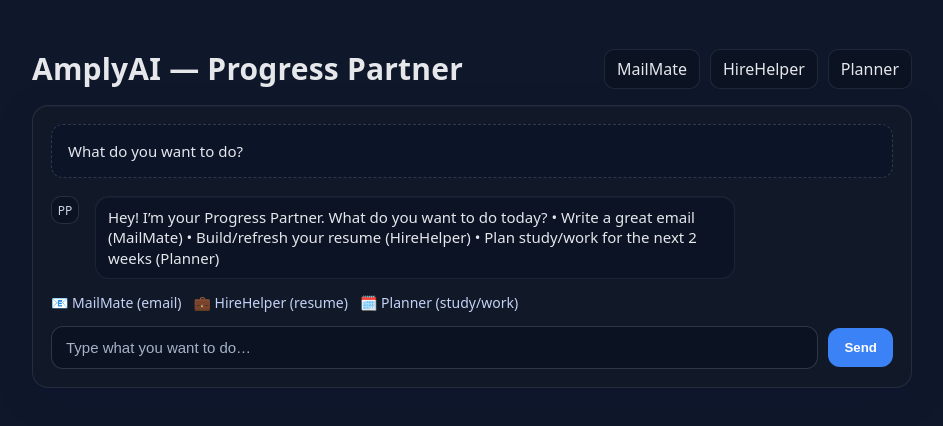
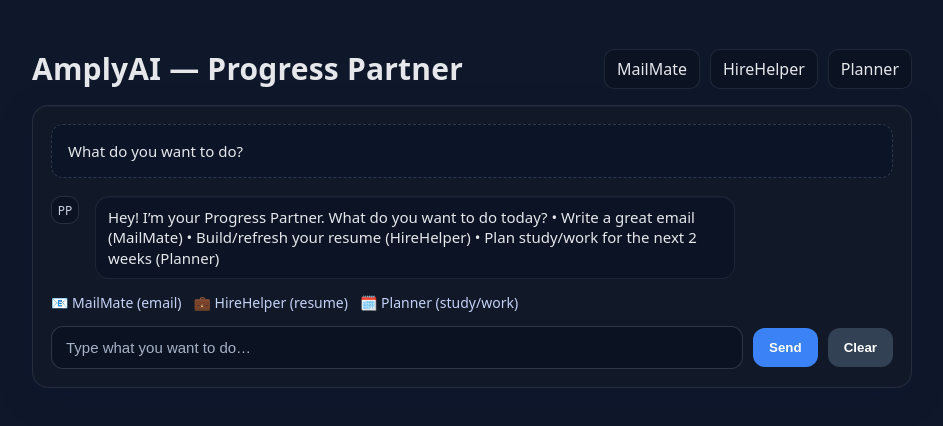
Before and after one commit to madevthevanthiran-maker/amplyai-chatbot, a Next.js app: page / in a window 1280 px wide. Shown: the top 426 px of the page, without its empty margins (168-1111 px from the left). Built offline with nearby package versions, Linux system fonts and the light colour scheme.

Commit message:
Update index.jsx

```diff
--- a/pages/index.jsx
+++ b/pages/index.jsx
@@ -1,20 +1,22 @@
+// pages/index.jsx (or index.js)
 import { useState } from "react";
 import Link from "next/link";
+import { useLocalState } from "../lib/useLocalState";
 
 export default function Home() {
-  const [messages, setMessages] = useState([
+  const [messages, setMessages] = useLocalState("pp.messages", [
     {
       role: "bot",
       text:
         "Hey! I’m your Progress Partner. What do you want to do today?\n• Write a great email (MailMate)\n• Build/refresh your resume (HireHelper)\n• Plan study/work for the next 2 weeks (Planner)",
     },
   ]);
-  const [text, setText] = useState("");
+  const [text, setText] = useLocalState("pp.input", "");
   const [typing, setTyping] = useState(false);
 
   const send = (e) => {
     e.preventDefault();
-    const clean = text.trim();
+    const clean = (text || "").trim();
     if (!clean) return;
 
     // append user bubble
@@ -22,7 +24,7 @@ export default function Home() {
     setText("");
     setTyping(true);
 
-    // simple, friendly “router” answer (UI polish step; no external calls)
+    // simple, friendly router reply (no API cost)
     setTimeout(() => {
       setMessages((m) => [
         ...m,
@@ -36,6 +38,18 @@ export default function Home() {
     }, 600);
   };
 
+  const clearChat = () => {
+    // reset to first greeting and wipe draft input
+    setMessages([
+      {
+        role: "bot",
+        text:
+          "Hey! I’m your Progress Partner. What do you want to do today?\n• Write a great email (MailMate)\n• Build/refresh your resume (HireHelper)\n• Plan study/work for the next 2 weeks (Planner)",
+      },
+    ]);
+    setText("");
+  };
+
   return (
     <div className="container">
       {/* Header */}
@@ -44,15 +58,13 @@ export default function Home() {
         <nav className="top-links">
           <Link href="/email">MailMate</Link>
           <Link href="/hire-helper">HireHelper</Link>
-          <Link href="/resume-builder">Planner</Link>
+          <Link href="/planner">Planner</Link>
         </nav>
       </div>
 
       {/* Chat Card */}
       <div className="card">
-        <div className="greeting">
-          What do you want to do?
-        </div>
+        <div className="greeting">What do you want to do?</div>
 
         {/* messages */}
         <div className="messages" role="log" aria-live="polite">
@@ -82,7 +94,7 @@ export default function Home() {
         <div className="quick">
           <Link href="/email">📧 MailMate (email)</Link>
           <Link href="/hire-helper">💼 HireHelper (resume)</Link>
-          <Link href="/resume-builder">🗓️ Planner (study/work)</Link>
+          <Link href="/planner">🗓️ Planner (study/work)</Link>
         </div>
 
         {/* composer */}
@@ -92,9 +104,24 @@ export default function Home() {
             value={text}
             onChange={(e) => setText(e.target.value)}
             placeholder="Type what you want to do…"
+            onKeyDown={(e) => {
+              if (e.key === "Enter" && !e.shiftKey) {
+                e.preventDefault();
+                send(e);
+              }
+            }}
           />
           <button className="button" type="submit">
             Send
+          </button>
+          <button
+            className="button"
+            type="button"
+            style={{ background: "#334155" }}
+            onClick={clearChat}
+            title="Clear conversation"
+          >
+            Clear
           </button>
         </form>
       </div>
```
Lines whose indentation alone changed are shown as unchanged.
